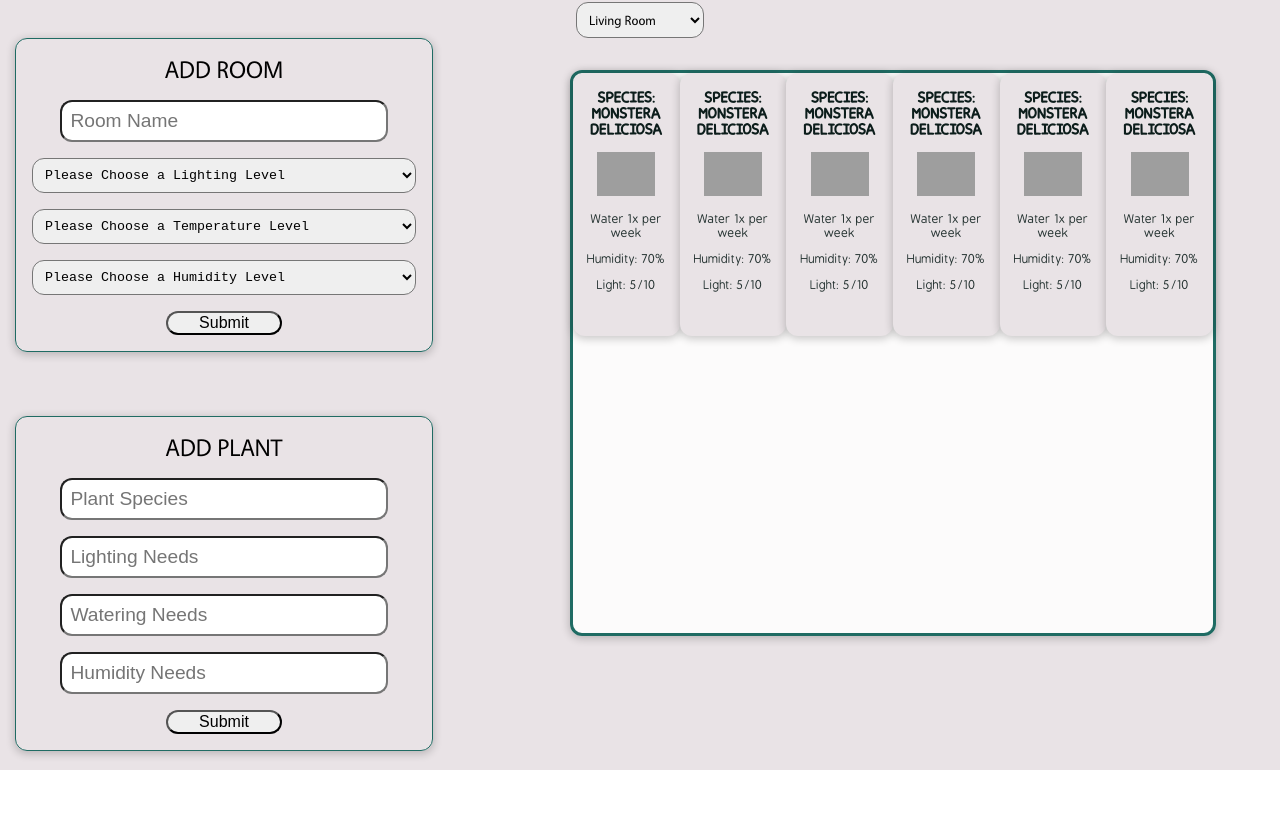
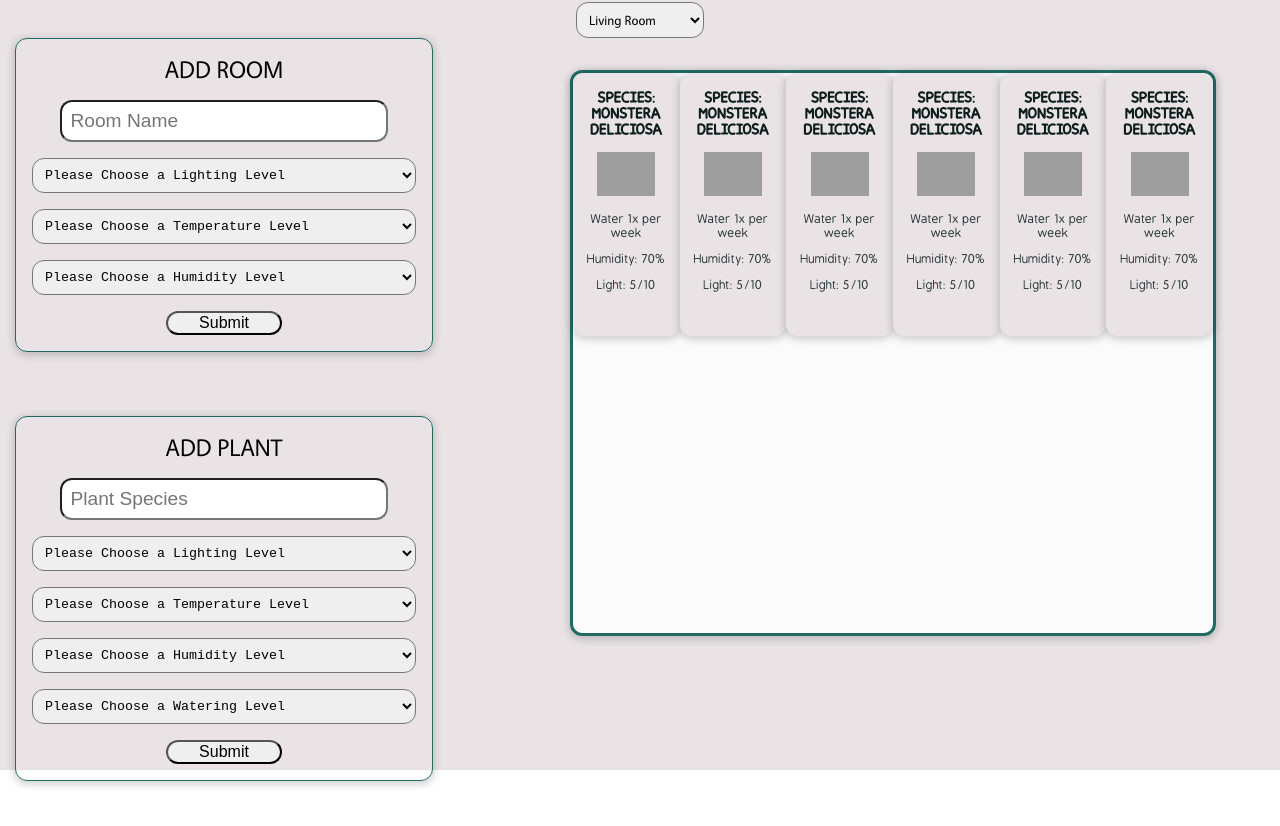
Before and after one commit to SimPlant/SimPlant, a React app: page / in a window 1280 px wide. Shown: the part 905-1731 px from the top of the page. Built offline with nearby package versions, Linux system fonts and the light colour scheme; grey boxes are pictures that could not be loaded; the HTML template or start-up script is replaced by a standard one.

Commit message:
added FormSelect component and restructured plant form layout

```diff
--- /dev/null
+++ b/src/app/components/formContainer/FormSelect.jsx
@@ -0,0 +1,12 @@
+import React from 'react';
+
+export default function FormSelect(props) {
+  return (
+    <select name={props.name}>
+      <option>Please Choose a {props.property} Level</option>
+      <option value={`High ${props.property}`}>High</option>
+      <option value={`Medium ${props.property}`}>Medium</option>
+      <option value={`Low ${props.property}`}>Low</option>
+    </select>
+  )
+}
--- a/src/app/components/formContainer/formContainer.jsx
+++ b/src/app/components/formContainer/formContainer.jsx
@@ -1,4 +1,5 @@
 import React from 'react';
+import FormSelect from './FormSelect';
 import './formContainerStyle.scss';
 
 export default function FormContainer() {
@@ -11,24 +12,9 @@ export default function FormContainer() {
           type="text"
           placeholder="Room Name"
         ></input>
-        <select name="roomLighting">
-          <option>Please Choose a Lighting Level</option>
-          <option value="High Light">High</option>
-          <option value="Medium Light">Medium</option>
-          <option value="Low Light">Low</option>
-        </select>
-        <select name="roomTemp">
-          <option>Please Choose a Temperature Level</option>
-          <option value="High Temp">High</option>
-          <option value="Medium Temp">Medium</option>
-          <option value="Low Temp">Low</option>
-        </select>
-        <select name="roomHumidity">
-          <option>Please Choose a Humidity Level</option>
-          <option value="High Humidity">High</option>
-          <option value="Medium Humidity">Medium</option>
-          <option value="Low Humidity">Low</option>
-        </select>
+        <FormSelect name="roomLighting" property="Lighting"/>
+        <FormSelect name="roomTemperature" property="Temperature"/>
+        <FormSelect name="roomHumidity" property="Humidity"/>
         <button type="submit">Submit</button>
       </form>
       <form className="plantForm">
@@ -38,21 +24,10 @@ export default function FormContainer() {
           type="text"
           placeholder="Plant Species"
         ></input>
-        <input
-          name="plantLighting"
-          type="text"
-          placeholder="Lighting Needs"
-        ></input>
-        <input
-          name="plantWatering"
-          type="text"
-          placeholder="Watering Needs"
-        ></input>
-        <input
-          name="plantHumidity"
-          type="text"
-          placeholder="Humidity Needs"
-        ></input>
+        <FormSelect name="plantLighting" property="Lighting"/>
+        <FormSelect name="plantTemperature" property="Temperature"/>
+        <FormSelect name="plantHumidity" property="Humidity"/>
+        <FormSelect name="plantWatering" property="Watering"/>
         <button type="submit">Submit</button>
       </form>
     </div>
```
